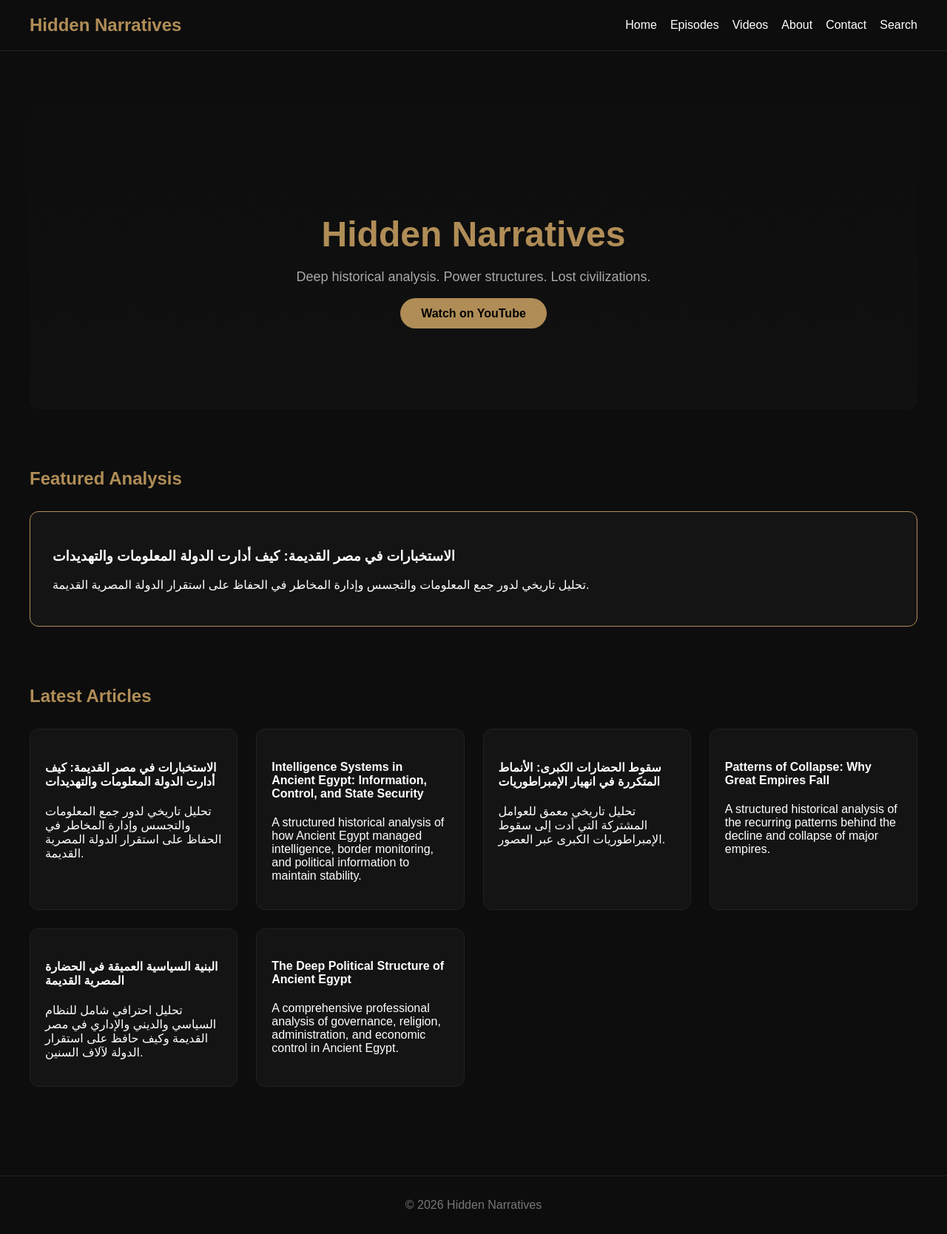
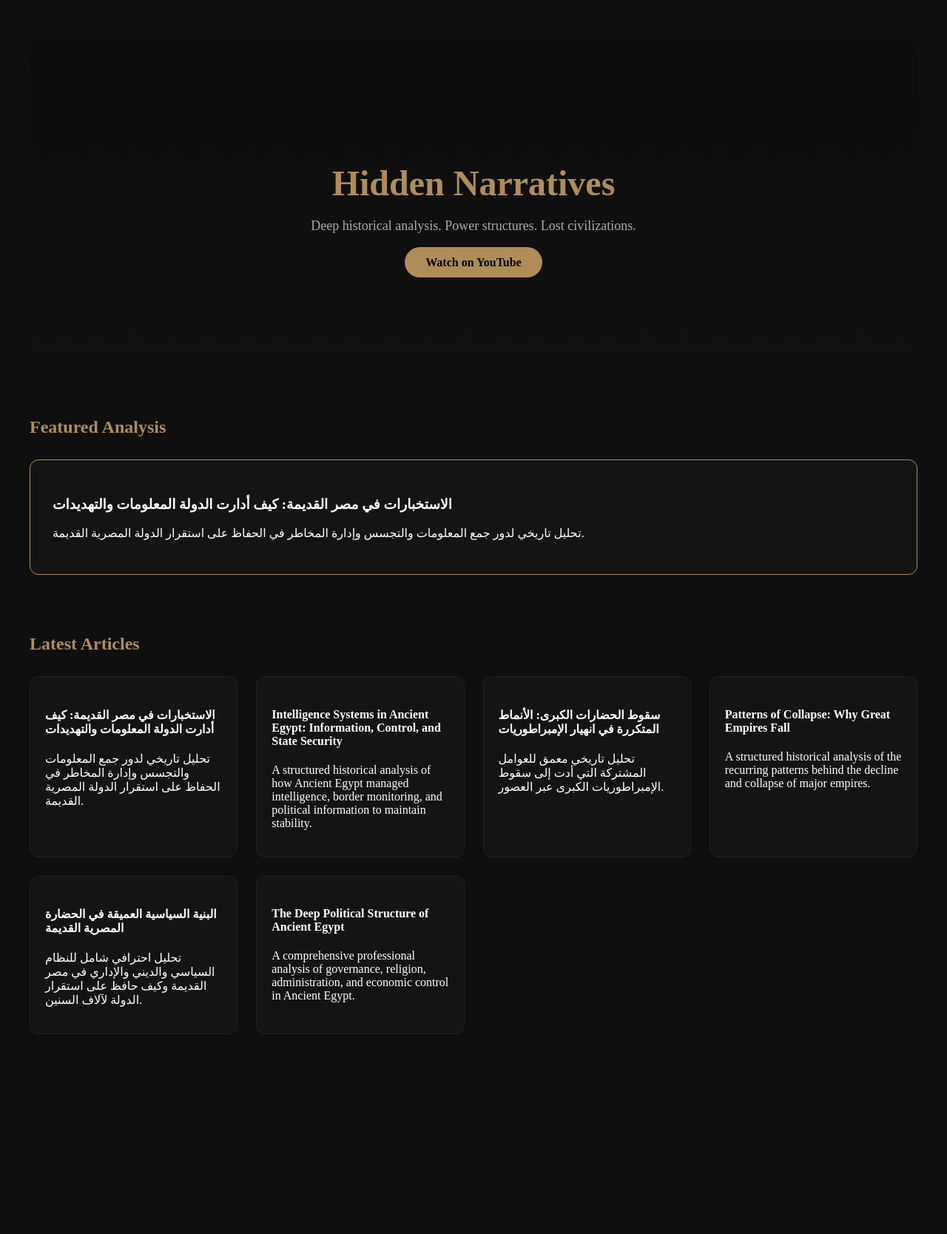
Before and after one commit to mohamedalaa7785-cpu/hidden-narratives, a Next.js app: page / in a window 1280 px wide. Shown: the whole page at 74% size. After the commit the page ends 1458 px from the top, so only its background shows below. Built offline with nearby package versions, Linux system fonts and the light colour scheme.

Commit message:
fix layout minimal

```diff
--- a/app/layout.tsx
+++ b/app/layout.tsx
@@ -1,11 +1,9 @@
 import "./globals.css"
 import type { Metadata } from "next"
-import Link from "next/link"
-import React from "react"
 
 export const metadata: Metadata = {
   title: "Hidden Narratives",
-  description: "Dark historical documentaries and mysterious stories."
+  description: "Dark historical documentaries and mysterious stories.",
 }
 
 export default function RootLayout({
@@ -15,74 +13,9 @@ export default function RootLayout({
 }) {
   return (
     <html lang="en">
-      <head>
-        <meta
-          name="google-site-verification"
-          content="PASTE_YOUR_CODE_HERE"
-        />
-      </head>
-
-      <body style={bodyStyle}>
-        <header style={headerStyle}>
-          <h2 style={logoStyle}>Hidden Narratives</h2>
-
-          <nav style={navStyle}>
-            <Link href="/" style={navLink}>Home</Link>
-            <Link href="/episodes" style={navLink}>Episodes</Link>
-            <Link href="/videos" style={navLink}>Videos</Link>
-            <Link href="/about" style={navLink}>About</Link>
-            <Link href="/contact" style={navLink}>Contact</Link>
-            <Link href="/search" style={navLink}>Search</Link>
-          </nav>
-        </header>
-
+      <body>
         {children}
-
-        <footer style={footerStyle}>
-          © {new Date().getFullYear()} Hidden Narratives
-        </footer>
       </body>
     </html>
   )
 }
-
-const bodyStyle: React.CSSProperties = {
-  margin: 0,
-  background: "#0d0d0d",
-  color: "white",
-  fontFamily: "Arial, sans-serif"
-}
-
-const headerStyle: React.CSSProperties = {
-  padding: "20px 40px",
-  display: "flex",
-  justifyContent: "space-between",
-  alignItems: "center",
-  borderBottom: "1px solid #222",
-  flexWrap: "wrap"
-}
-
-const logoStyle: React.CSSProperties = {
-  margin: 0,
-  color: "#b08d57"
-}
-
-const navStyle: React.CSSProperties = {
-  display: "flex",
-  gap: "18px",
-  alignItems: "center",
-  flexWrap: "wrap"
-}
-
-const navLink: React.CSSProperties = {
-  color: "white",
-  textDecoration: "none"
-}
-
-const footerStyle: React.CSSProperties = {
-  padding: "30px",
-  textAlign: "center",
-  borderTop: "1px solid #222",
-  marginTop: "60px",
-  color: "#777"
-    }
```
